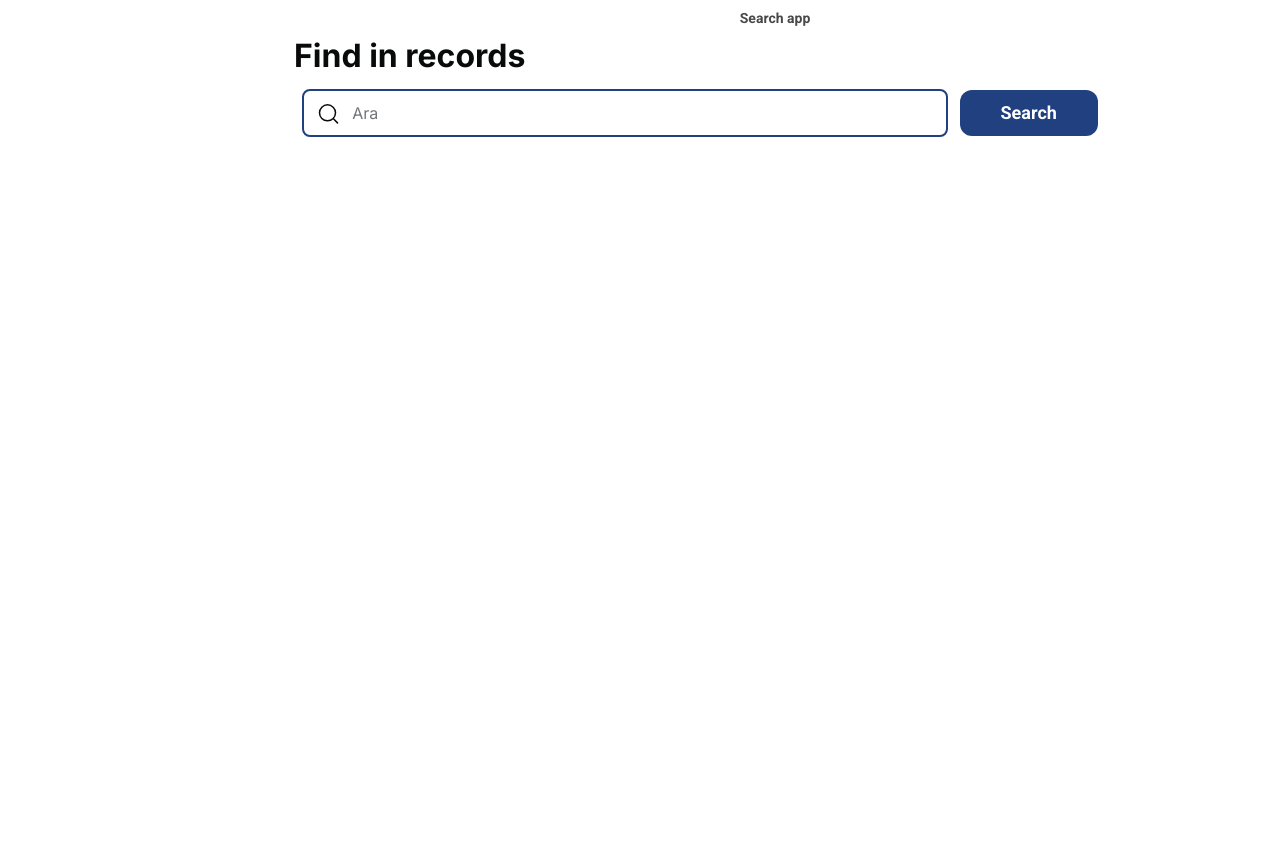
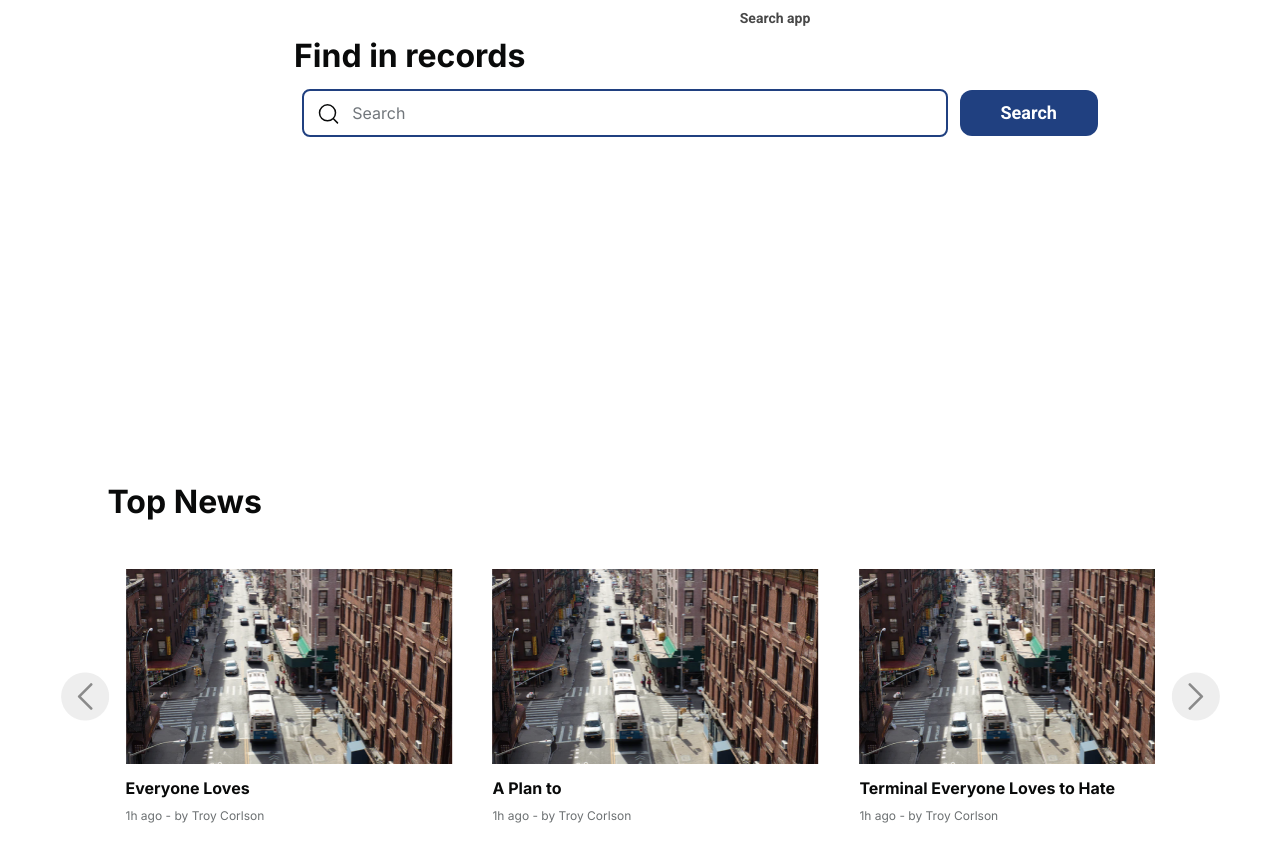
Before and after one commit to rdvngrsy/search-portal, a React (Vite) app: page / in a window 1280 px wide. Shown: the part 300-1162 px from the top of the page. Before the commit the page ends 800 px from the top, so only its background shows below. Built offline with nearby package versions, Linux system fonts and the light colour scheme.

Commit message:
Carousel eklendi.

```diff
--- /dev/null
+++ b/src/components/Carousel/Carousel.tsx
@@ -0,0 +1,111 @@
+import { ArrowLeftIcon, ArrowRightIcon } from "@heroicons/react/16/solid";
+import { useState } from "react";
+
+type NewsItem = {
+  id: number;
+  title: string;
+  description: string;
+  imageUrl: string;
+  timestamp: string;
+  author: string;
+};
+
+const newsItems: NewsItem[] = [
+  {
+    id: 1,
+    title: "Everyone Loves",
+    description: "1h ago - by Troy Corlson",
+    imageUrl: "./assets/bus-terminal.png",
+    timestamp: "1h ago",
+    author: "Troy Corlson",
+  },
+  {
+    id: 2,
+    title: "A Plan to ",
+    description: "1h ago - by Troy Corlson",
+    imageUrl: "./assets/bus-terminal.png",
+    timestamp: "1h ago",
+    author: "Troy Corlson",
+  },
+  {
+    id: 3,
+    title: " Terminal Everyone Loves to Hate",
+    description: "1h ago - by Troy Corlson",
+    imageUrl: "./assets/bus-terminal.png",
+    timestamp: "1h ago",
+    author: "Troy Corlson",
+  },
+  {
+    id: 4,
+    title: "Terminal ",
+    description: "1h ago - by Troy Corlson",
+    imageUrl: "./assets/bus-terminal.png",
+    timestamp: "1h ago",
+    author: "Troy Corlson",
+  },
+];
+
+const Carousel = () => {
+  const [currentIndex, setCurrentIndex] = useState(0);
+
+  const handlePrev = () => {
+    setCurrentIndex((prevIndex) =>
+      prevIndex === 0 ? newsItems.length - 1 : prevIndex - 1
+    );
+  };
+
+  const handleNext = () => {
+    setCurrentIndex((prevIndex) =>
+      prevIndex === newsItems.length - 1 ? 0 : prevIndex + 1
+    );
+  };
+
+  const getItemsToDisplay = () => {
+    const items = [];
+    for (let i = 0; i < 3; i++) {
+      items.push(newsItems[(currentIndex + i) % newsItems.length]);
+    }
+    return items;
+  };
+
+  return (
+    <div className="relative w-full flex  justify-center items-center ">
+      <div className="flex flex-col">
+        <p className=" font-inter text-[32px] leading-[36px] text-[#090A0A] font-bold mb-[49px] ms-[47px]">
+          Top News
+        </p>
+        <div className="flex">
+          <button onClick={handlePrev} className="me-4">
+            <img src="./assets/left-icon.png" alt="" />
+          </button>
+          <div className="flex overflow-hidden space-x-6">
+            {getItemsToDisplay().map((item, index) => (
+              <div
+                key={item.id}
+                className={`transition-transform duration-300 ${
+                  index === 0 ? "ml-0" : ""
+                }`}
+                style={{ flex: "0 0 33.33%" }}
+              >
+                <img
+                  src={item.imageUrl}
+                  alt={item.title}
+                  className="w-[327px] h-[195px]"
+                />
+                <div>
+                  <h3 className="font-inter text-[16px] leading-[24px] text-[#090A0A] font-bold mt-3">{item.title}</h3>
+                  <p className="font-inter text-[12px] leading-[16px] text-[#6C7072] font-normal mt-2">{item.description}</p>
+                </div>
+              </div>
+            ))}
+          </div>
+          <button onClick={handleNext} className="rotate-180 ms-4">
+            <img src="./assets/left-icon.png" alt="" />
+          </button>
+        </div>
+      </div>
+    </div>
+  );
+};
+
+export default Carousel;
--- a/src/components/SearchPart/SearchPart.tsx
+++ b/src/components/SearchPart/SearchPart.tsx
@@ -63,7 +63,7 @@ const SearchPart = (props: Props) => {
             <input
               type="text"
               className="w-full h-full bg-transparent rounded-full outline-none pl-[48px] text-[16px] placeholder-opacity-50 placeholder:text-[#71767b] font-inter leading-4 font-normal"
-              placeholder="Ara"
+              placeholder="Search"
               onFocus={() => setFocus(true)}
               value={query}
               onChange={(e) => {
--- a/src/pages/Homepage/Homepage.tsx
+++ b/src/pages/Homepage/Homepage.tsx
@@ -1,6 +1,7 @@
 import React from "react";
 import SearchPart from "../../components/SearchPart/SearchPart";
 import { NavLink } from "react-router-dom";
+import Carousel from "../../components/Carousel/Carousel";
 
 type Props = {};
 
@@ -8,7 +9,10 @@ const Homepage = (props: Props) => {
   return (
     <div className="">
       <div className="relative h-[110px] w-full">
-        <NavLink to={"/add-link-page"} className="flex justify-center items-center absolute rounded-xl w-[197.16px] h-[46px]  bg-[#204080] top-16 right-[62.84px] font-roboto text-[18px] leading-[21.09px] text-white font-bold duration-200 ease-in hover:bg-[#4F75C2]">
+        <NavLink
+          to={"/add-link-page"}
+          className="flex justify-center items-center absolute rounded-xl w-[197.16px] h-[46px]  bg-[#204080] top-16 right-[62.84px] font-roboto text-[18px] leading-[21.09px] text-white font-bold duration-200 ease-in hover:bg-[#4F75C2]"
+        >
           Add new record
         </NavLink>
       </div>
@@ -28,6 +32,10 @@ const Homepage = (props: Props) => {
         </div>
         <SearchPart />
       </div>
+
+      <div className="mt-[345px] w-full pb-10 ">
+        <Carousel />
+      </div>
     </div>
   );
 };
```
Also changed, not shown: public/assets/bus-terminal.png (added), public/assets/left-icon.png (added).
